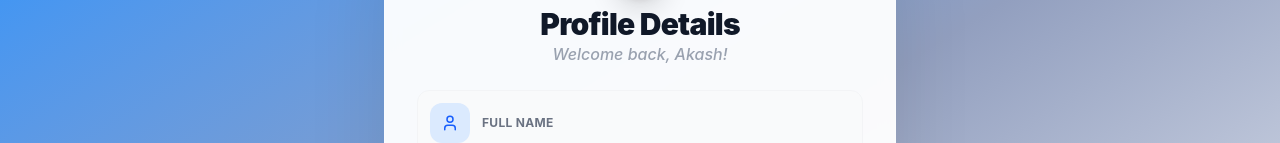
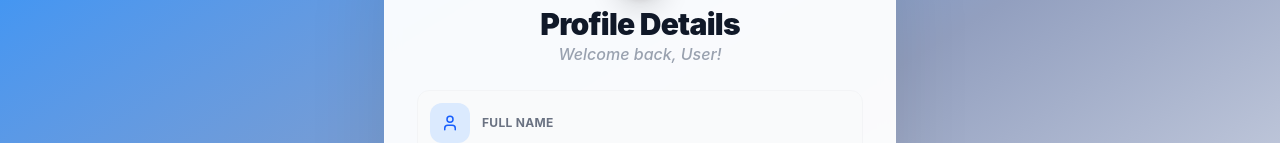
Before and after one commit to Akashofficial14/AuthTask, a React app in the folder frontend/: page /profile in a window 1280 px wide. Shown: the part 172-315 px from the top of the page. Built offline with nearby package versions, Linux system fonts and the light colour scheme; no server answers; sample sign-in values are in the browser's storage; the HTML template or start-up script is replaced by a standard one.

Commit message:
refresh fixed

```diff
--- a/frontend/src/components/home/Display.jsx
+++ b/frontend/src/components/home/Display.jsx
@@ -25,7 +25,7 @@ const Display = ({ view, data, setView, handleLogout }) => {
               Profile Details
             </h1>
             <p className="text-gray-400 font-medium italic">
-              Welcome back, Akash!
+              Welcome back, {data?.name || "User"}!
             </p>
           </div>
 
```
Also changed, not shown: frontend/vercel.json (added).
